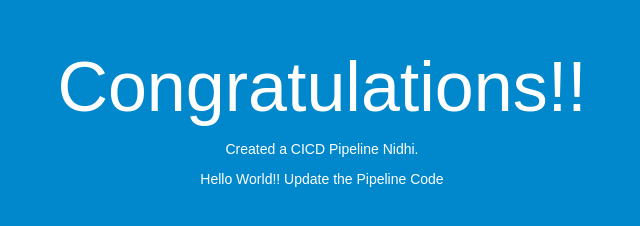
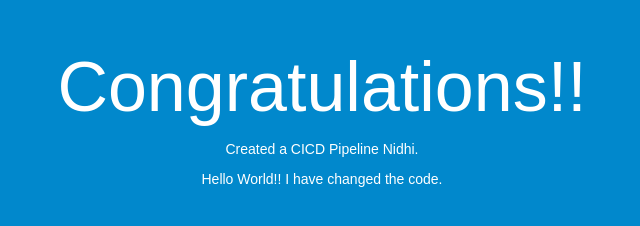
Before and after one commit to YeKoHein/AWSCodeDeploy, a plain HTML site: page index.html in a window 1280 px wide. Shown: the full height of the page, 318-958 px from the left. Drawn offline with Linux system fonts and the light colour scheme.

Commit message:
Update index.html

```diff
--- a/index.html
+++ b/index.html
@@ -28,7 +28,7 @@
   <div align="center">
 <h1>Congratulations!!</h1>
 <p>Created a CICD Pipeline Nidhi.</p>
-    <p>Hello World!! Update the Pipeline Code</p>
+    <p>Hello World!! I have changed the code.</p>
   </div>
 </body>
 </html>
```
